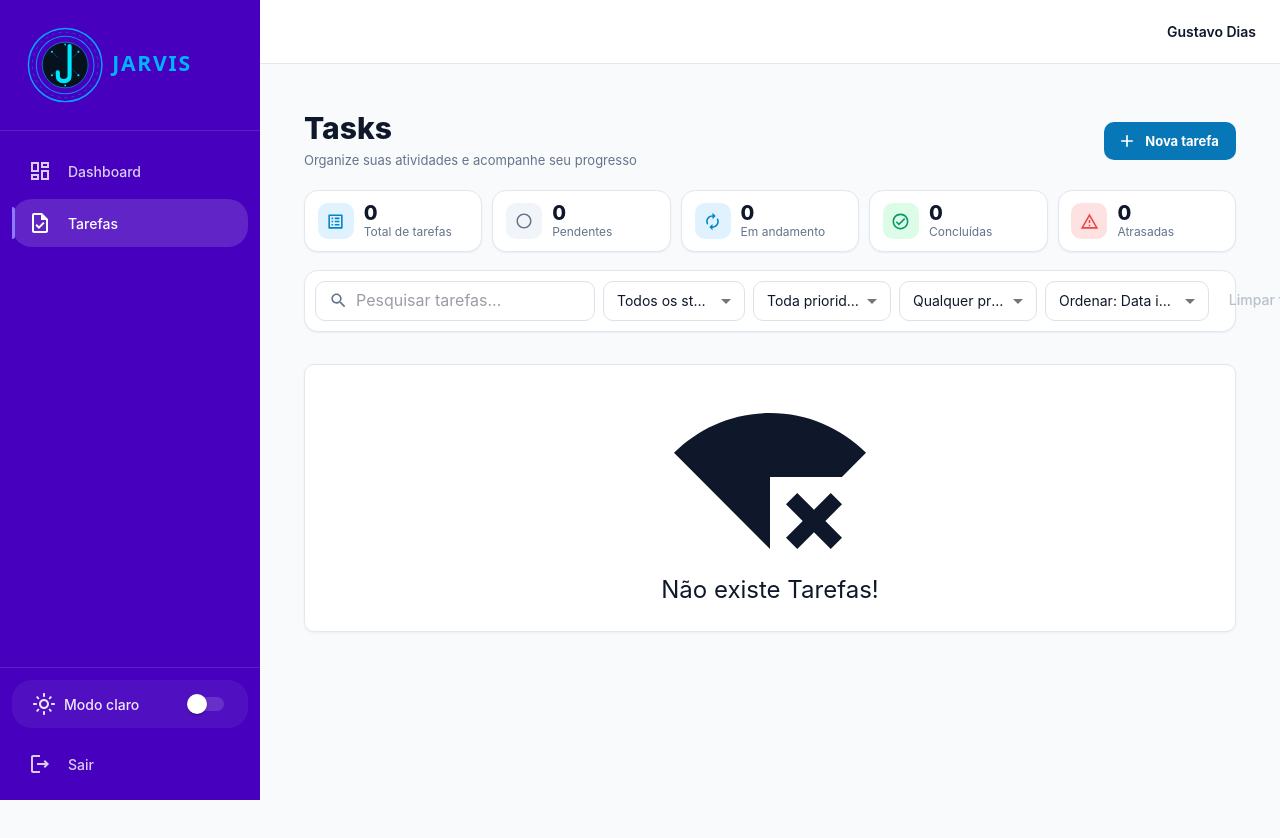
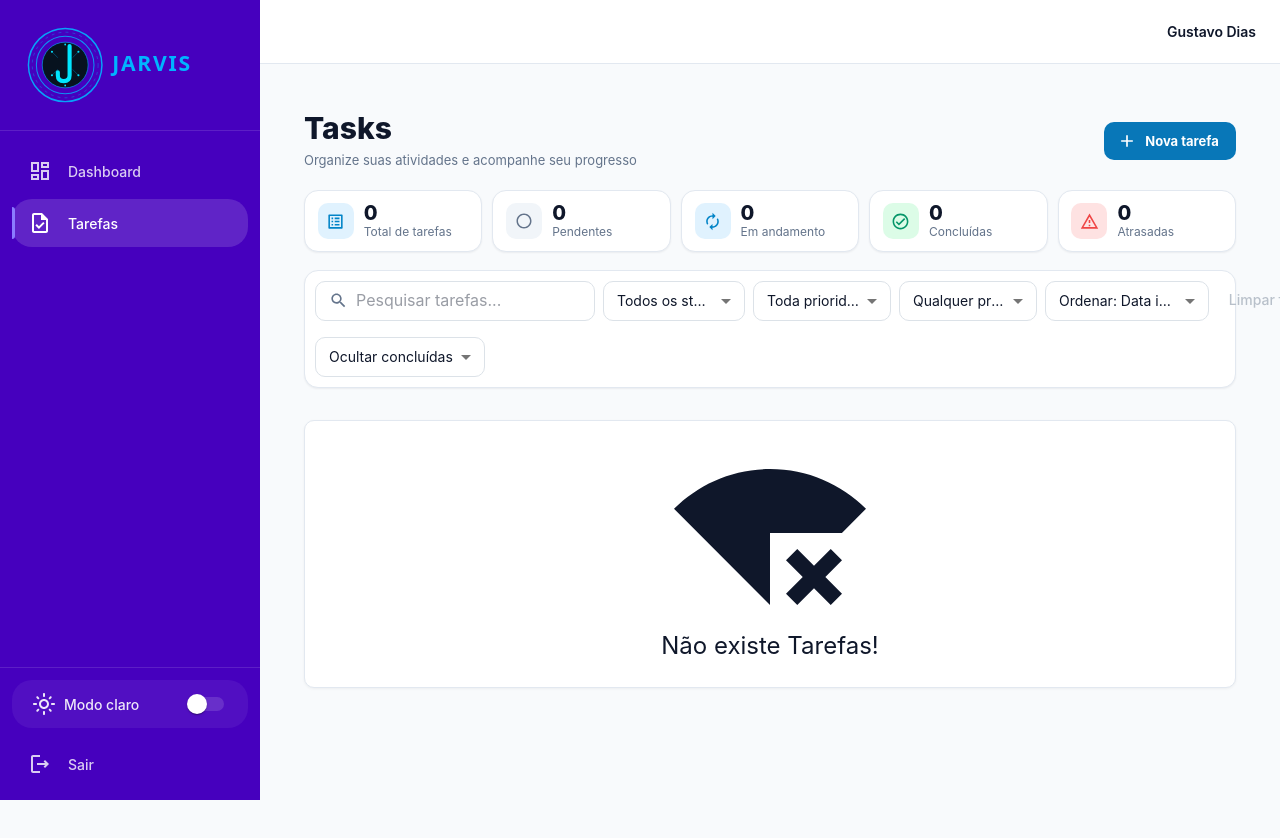
Before and after one commit to GustavoRocha07/JARVIS, a React (Vite) app: page /tasks in a window 1280 px wide. Shown: the top 838 px of the page. Built offline with nearby package versions, Linux system fonts and the light colour scheme.

Commit message:
criando o showCompleted

```diff
--- a/src/modules/tasks/components/TaskFilters/TaskFilters.tsx
+++ b/src/modules/tasks/components/TaskFilters/TaskFilters.tsx
@@ -3,6 +3,7 @@ import {
   Box,
   Button,
   FormControl,
+
   InputAdornment,
   MenuItem,
   OutlinedInput,
@@ -25,6 +26,8 @@ type TaskFiltersProps = {
   dueFilter: TaskDueFilter;
   sort: TaskSort;
   hasActiveFilters: boolean;
+  showCompleted: boolean;
+  handleShowCompletedChange: (value: boolean) => void;
   onSearchChange: (value: string) => void;
   onStatusChange: (value: TaskStatusFilter) => void;
   onPriorityChange: (value: TaskPriorityFilter) => void;
@@ -52,6 +55,7 @@ export const TaskFilters = ({
   priorityFilter,
   dueFilter,
   sort,
+  showCompleted,
   hasActiveFilters,
   onSearchChange,
   onStatusChange,
@@ -59,6 +63,7 @@ export const TaskFilters = ({
   onDueChange,
   onSortChange,
   onClear,
+  handleShowCompletedChange,
 }: TaskFiltersProps) => (
   <Paper
     elevation={0}
@@ -190,5 +195,33 @@ export const TaskFilters = ({
         Limpar filtros
       </Button>
     </Box>
+    <Box
+      sx={{
+        display: "flex",
+        alignItems: "center",
+        marginTop: '1rem',
+        gap: 1,
+        flexWrap: { xs: "wrap", lg: "nowrap" },
+      }}
+    >
+      <FormControl size="small" sx={{ minWidth: 164 }}>
+        <Select
+          value={String(showCompleted)}
+          input={<OutlinedInput />}
+          onChange={(event) => {
+            handleShowCompletedChange(event.target.value === "true");
+          }}
+          sx={selectSx}
+        >
+          <MenuItem value="true">
+            Mostrar concluídas
+          </MenuItem>
+
+          <MenuItem value="false">
+            Ocultar concluídas
+          </MenuItem>
+        </Select>
+      </FormControl>
+    </Box>
   </Paper>
 );
--- a/src/modules/tasks/hooks/useTasksComponent.tsx
+++ b/src/modules/tasks/hooks/useTasksComponent.tsx
@@ -11,6 +11,7 @@ import type {
   TaskStatusFilter,
 } from "./useTaskFilters";
 import type { Task, TaskSubmit, UpdateTask } from "../types/tasks.type";
+import { useMemo, useState } from "react";
 
 const TASK_SEARCH_FIELDS: Array<keyof Task> = [
   "title",
@@ -20,6 +21,8 @@ const TASK_SEARCH_FIELDS: Array<keyof Task> = [
 ];
 
 export const useTasksComponent = () => {
+
+  const [showCompleted, setShowCompleted] = useState<boolean>(false);
   const {
     tasks,
     handleSubmitTask,
@@ -28,16 +31,32 @@ export const useTasksComponent = () => {
     handleSubTaskComplete,
   } = useTasksData();
 
+
+  const visibleTasks = useMemo(() => {
+    if (showCompleted) {
+      return tasks;
+    }
+
+    return tasks.filter(
+      (task) => task.status !== "COMPLETED",
+    );
+  }, [tasks, showCompleted])
+
   const {
     searchTerm,
     setSearchTerm,
     filteredItems: searchedTasks,
   } = useSearch<Task>({
-    items: tasks,
+    items: visibleTasks,
     searchBy: TASK_SEARCH_FIELDS,
   });
 
   const taskFilters = useTaskFilters({ items: searchedTasks });
+
+  const handleShowCompletedChange = (value: boolean) => {
+    setShowCompleted(value);
+    resetPage()
+  }
 
   const {
     openModal,
@@ -152,6 +171,7 @@ export const useTasksComponent = () => {
       paginatedTasks,
       timerParentTitle,
       hasPreviousPage,
+      showCompleted,
       selectedTimerTarget,
       openConfirmDeletedModal,
       statusFilter: taskFilters.state.statusFilter,
@@ -163,6 +183,7 @@ export const useTasksComponent = () => {
 
     actions: {
       nextPage,
+      handleShowCompletedChange,
       previousPage,
       handleSubmit,
       handleOpenModal,
--- a/src/modules/tasks/pages/index.tsx
+++ b/src/modules/tasks/pages/index.tsx
@@ -95,6 +95,7 @@ const TasksContent = () => {
 
         <Box sx={{ mt: 2.2 }}>
           <TaskFilters
+
             searchTerm={state.searchTerm}
             statusFilter={state.statusFilter}
             priorityFilter={state.priorityFilter}
@@ -107,6 +108,8 @@ const TasksContent = () => {
             onDueChange={actions.handleDueFilterChange}
             onSortChange={actions.handleSortChange}
             onClear={actions.handleClearFilters}
+            showCompleted={state.showCompleted}
+            handleShowCompletedChange={actions.handleShowCompletedChange}
           />
         </Box>
 
```
